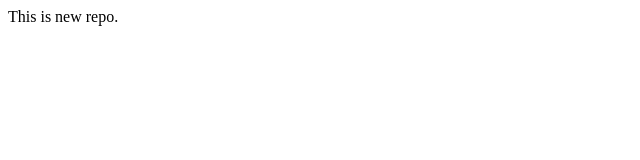
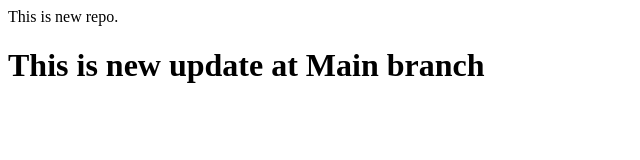
Before and after one commit to HemantPrajapat8890/localRepo, a plain HTML site: page index.html in a window 1280 px wide. Shown: the whole page, without its empty margins (0-640 px from the left). Drawn offline with Linux system fonts and the light colour scheme.

Commit message:
This is update at Main branch

```diff
--- a/index.html
+++ b/index.html
@@ -1 +1,2 @@
 <p> This is new repo. </p>
+<h1> This is new update at Main branch </h1>
```
